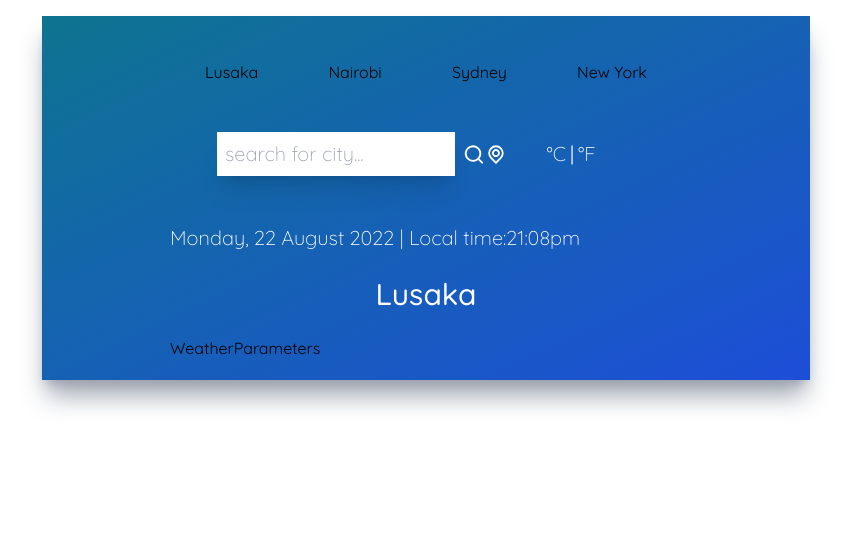
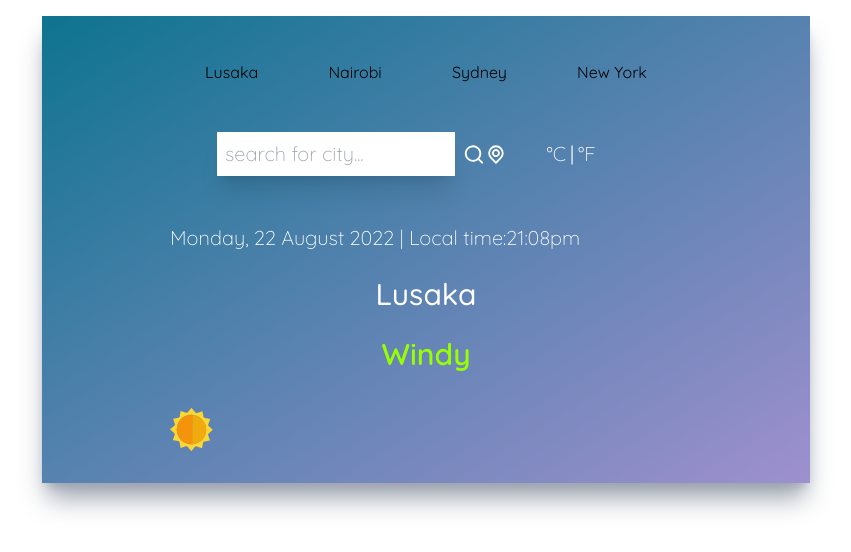
Before and after one commit to Mutalenic/weather_app, a React (Create React App) app: page / in a window 1280 px wide. Shown: the top 552 px of the page, without its empty margins (214-1065 px from the left). Built offline with nearby package versions, Linux system fonts and the light colour scheme.

Commit message:
Add image to weather parameter

```diff
--- a/src/App.js
+++ b/src/App.js
@@ -6,7 +6,7 @@ import WeatherParameters from './components/WeatherParameters';
 
 function App() {
   return (
-    <div className="mx-auto max-w-screen-md mt-4 py-5 px-32 bg-gradient-to-br from-cyan-700 to-blue-700 h-fit shadow-xl shadow-gray-400">
+    <div className="mx-auto max-w-screen-md mt-4 py-5 px-32 bg-gradient-to-br from-cyan-700 to-[#9F90CF] h-fit shadow-xl shadow-gray-400">
       <Cities />
       <CityInput />
 
--- a/src/components/WeatherParameters.jsx
+++ b/src/components/WeatherParameters.jsx
@@ -1,8 +1,16 @@
 import React from 'react';
+import sun from '../assets/sun.svg';
 
 function WeatherParameters() {
   return (
-    <div>WeatherParameters</div>
+    <div>
+      <div className="flex items-center justify-center my-6 text-3xl text-[rgb(150,255,2)] font-semibold">
+        <p>Windy</p>
+      </div>
+      <div className="flex flex-row items-center justify-between text-white py-3">
+        <img src={sun} alt="sun" className="w-1/12" />
+      </div>
+    </div>
   );
 }
 
```
Also changed, not shown: src/assets/sun.svg (added).
